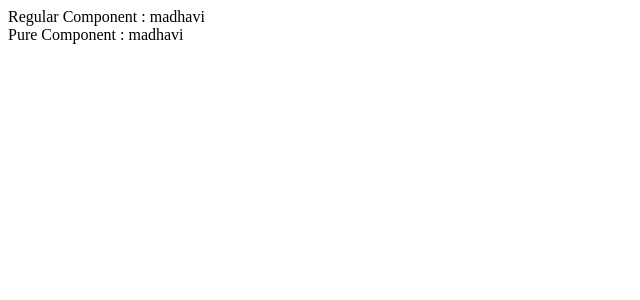
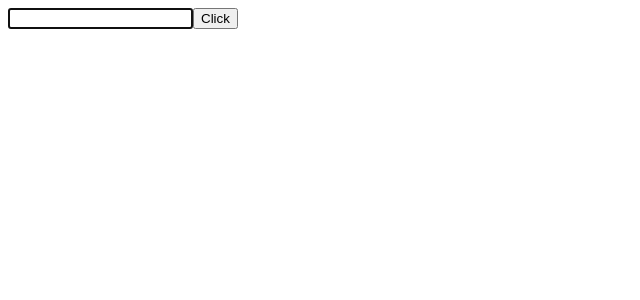
Before and after one commit to madhavi-anneboina/myapp, a React (Create React App) app: page / in a window 1280 px wide. Shown: the top 300 px of the page, without its empty margins (0-640 px from the left). Built offline with nearby package versions, Linux system fonts and the light colour scheme.

Commit message:
added data

```diff
--- a/src/App.js
+++ b/src/App.js
@@ -20,6 +20,7 @@
 import Table from './components/Table';
 import PureComp from './components/PureComp';
 import ParentComp from './components/ParentComp';
+import RefsDemo from './components/RefsDemo';
 
 
 
@@ -35,29 +36,7 @@
 function App() {
   return (
     <div className="App">
-      {/* <h1 className='error'> Heloo Madhavi Error </h1>
-      <h1 className={styles.sucess}> Heloo Madhavi Success </h1> */}
-       {/* <Greet  name="laddu">
-        <p>Helloo how are you,what are you doing</p>
-       </Greet>
-
-       <Welcome  name= "biddu" heroName="latha"/>
-       <Hello />
-       <Message />
-       <Counter />
-       <FunctionClick /> */}
-       {/* <EventBind />
-       <ParentComponent /> */}
-       {/* <UserGreeting /> */}
-       {/* <NameList /> */}
-       {/* <StyleSheet  primary = {false}/> */}
-      {/* <Form /> */}
-       {/* <LifecycleA /> */}
-       {/* <FragementDemo /> */}
-       {/* <Table /> */}
-       {/* <PureComp/> */}
-       <ParentComp />
-
+      <RefsDemo />
     </div>
   );
 }
--- /dev/null
+++ b/src/components/MemoComp.js
@@ -0,0 +1,11 @@
+import React from 'react'
+
+const MemoComp = ({name}) => {
+  return (
+    <div>
+        <h1>Use Memo : {name}</h1>
+    </div>
+  )
+}
+
+export default React.memo(MemoComp)
--- a/src/components/ParentComp.js
+++ b/src/components/ParentComp.js
@@ -1,6 +1,7 @@
 import React, { Component } from 'react'
 import RegularComp from './RegularComp'
 import PureComp from './PureComp'
+import MemoComp from './MemoComp'
 
  class ParentComp extends Component {
     constructor(){
@@ -20,8 +21,9 @@
   render() {
     return (
       <div>
-        <RegularComp name={this.state.name} />
-        <PureComp  name={this.state.name}/>
+        {/* <RegularComp name={this.state.name} />
+        <PureComp  name={this.state.name}/> */}
+        <MemoComp name={this.state.name}/>
       </div>
     )
   }
--- /dev/null
+++ b/src/components/RefsDemo.js
@@ -0,0 +1,25 @@
+import React, { Component } from 'react'
+
+class RefsDemo extends Component {
+    constructor(props) {
+      super(props)
+      this.inputRef = React.createRef()
+    }
+    componentDidMount(){
+        this.inputRef.current.focus()
+    }
+    clickHandler = () =>{
+        alert(this.inputRef.current.value)
+    }
+
+  render() {
+    return (
+      <div>
+          <input type="text" ref={this.inputRef}/>
+          <button onClick={this.clickHandler}>Click</button>
+      </div>
+    )
+  }
+}
+
+export default RefsDemo
```
